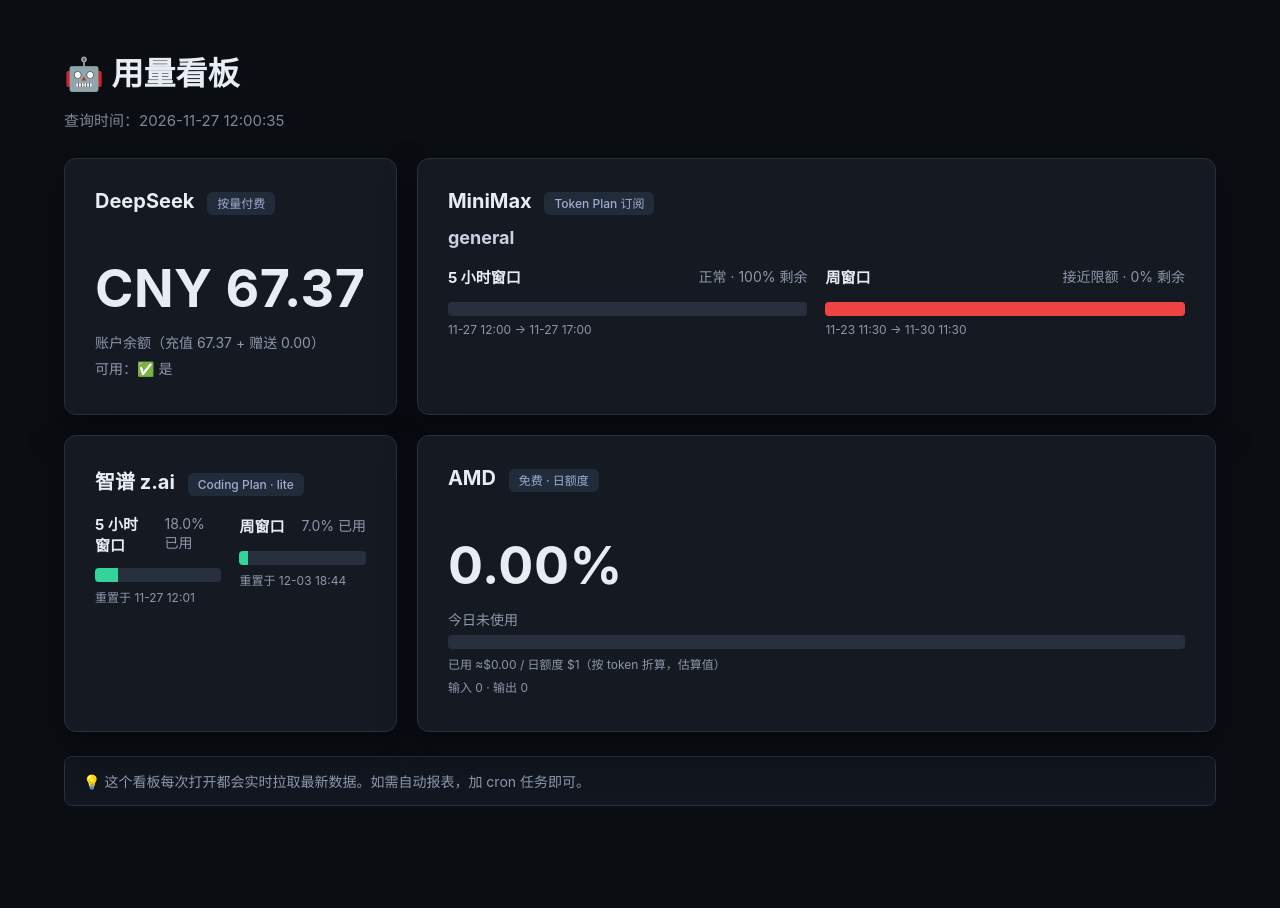
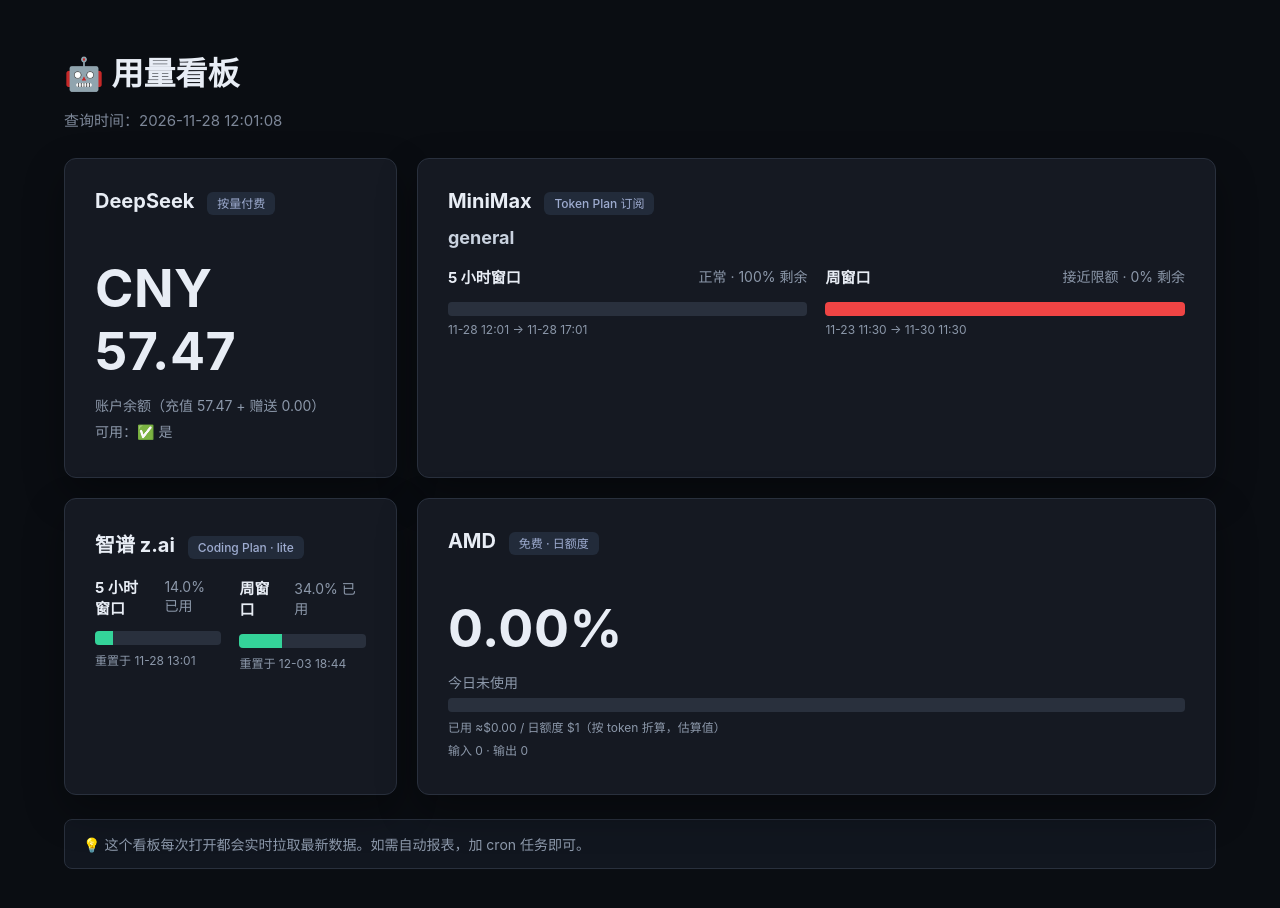
Before and after one commit to JayYangstore/JayYangstore.github.io, a plain HTML site: page usage/index.html in a window 1280 px wide. Before the commit the page ends 854 px from the top, so only its background shows below. Drawn offline with Linux system fonts and the light colour scheme.

Commit message:
upd: 用量看板明细自动更新 2026-11-28 12:01:05

```diff
--- a/usage/index.html
+++ b/usage/index.html
@@ -80,13 +80,13 @@
 </head>
 <body>
   <h1>🤖 用量看板</h1>
-  <p class="meta">查询时间：2026-11-27 12:00:35</p>
+  <p class="meta">查询时间：2026-11-28 12:01:08</p>
   <div class="grid">
 
     <div class="card">
       <h2>DeepSeek <span class="tag">按量付费</span></h2>
-      <div class="big">CNY 67.37</div>
-      <p class="muted">账户余额（充值 67.37 + 赠送 0.00）</p>
+      <div class="big">CNY 57.47</div>
+      <p class="muted">账户余额（充值 57.47 + 赠送 0.00）</p>
       <p class="muted">可用：✅ 是</p>
     </div>
 
@@ -106,7 +106,7 @@
       <div style="background:#34d399;height:100%;width:0.0%;transition:width .4s;"></div>
     </div>
               <p class="muted small">
-                11-27 12:00 → 11-27 17:00
+                11-28 12:01 → 11-28 17:01
               </p>
             </div>
             <div>
@@ -133,25 +133,25 @@
         <div>
           <div class="row-between">
             <strong>5 小时窗口</strong>
-            <span class="muted">18.0% 已用</span>
+            <span class="muted">14.0% 已用</span>
           </div>
 
     <div style="background:#29303d;border-radius:4px;height:14px;overflow:hidden;width:100%;">
-      <div style="background:#34d399;height:100%;width:18.0%;transition:width .4s;"></div>
+      <div style="background:#34d399;height:100%;width:14.0%;transition:width .4s;"></div>
     </div>
           <p class="muted small">
-            重置于 11-27 12:01
+            重置于 11-28 13:01
           </p>
         </div>
 
         <div>
           <div class="row-between">
             <strong>周窗口</strong>
-            <span class="muted">7.0% 已用</span>
+            <span class="muted">34.0% 已用</span>
           </div>
 
     <div style="background:#29303d;border-radius:4px;height:14px;overflow:hidden;width:100%;">
-      <div style="background:#34d399;height:100%;width:7.0%;transition:width .4s;"></div>
+      <div style="background:#34d399;height:100%;width:34.0%;transition:width .4s;"></div>
     </div>
           <p class="muted small">
             重置于 12-03 18:44
```
